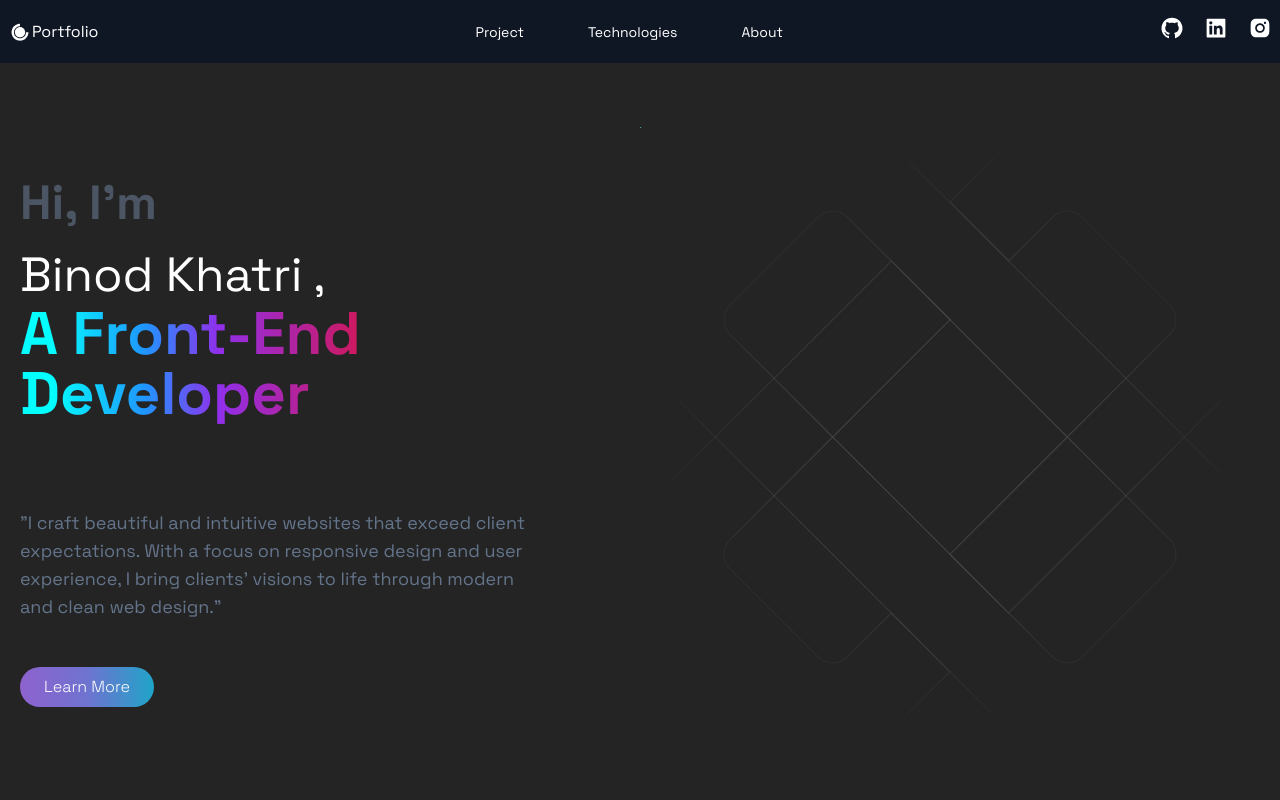
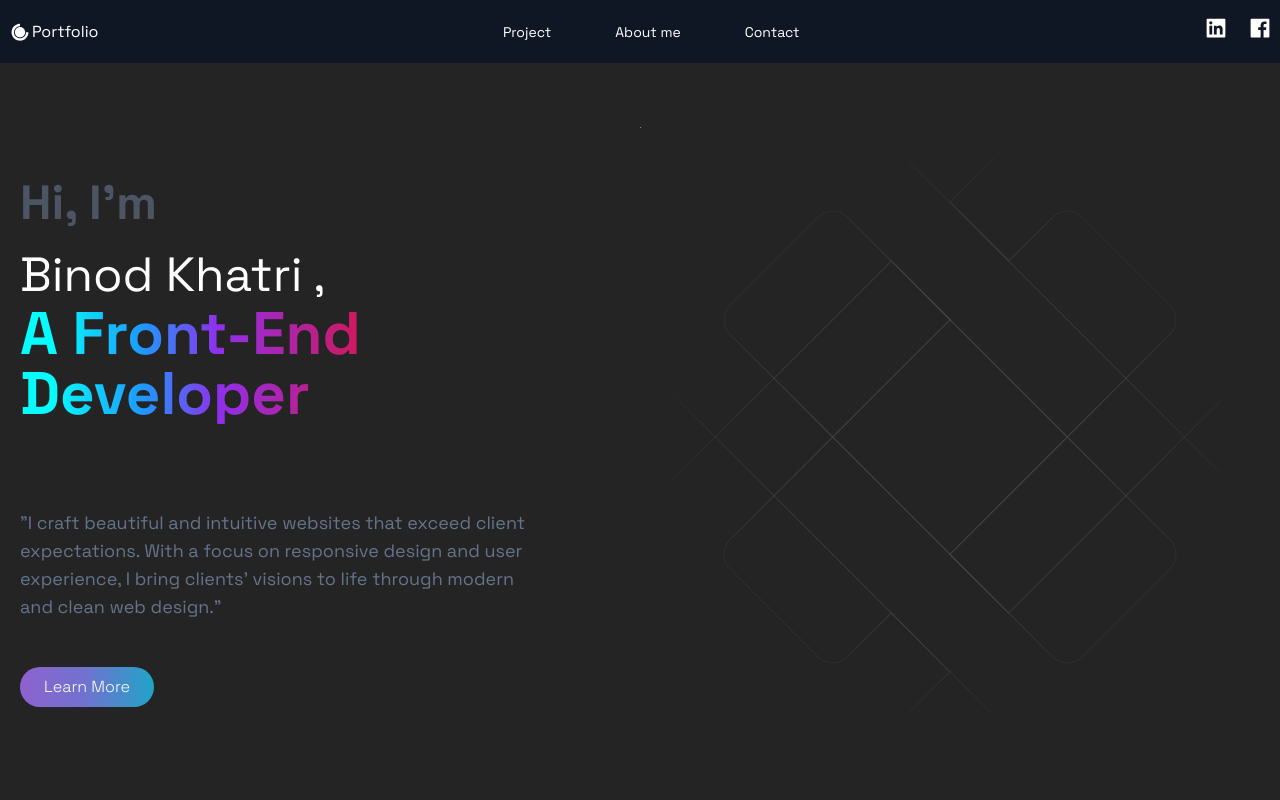
Before and after one commit to binod009/binodkhatriProtfolio, a React (Vite) app: page / in a window 1280 px wide. Shown: the top 800 px of the page. Built offline with nearby package versions, Linux system fonts and the light colour scheme.

Commit message:
new changes

```diff
--- a/src/App.jsx
+++ b/src/App.jsx
@@ -7,7 +7,7 @@ import Navbar from "./component/navbar/Navbar";
 function App() {
   return (
     <>
-      <div className="antialiased scroll-smooth">
+      <div className="antialiased">
         <Navbar />
         <HeroSection />
         <ProjectSection />
--- a/src/component/Hero/HeroSection.jsx
+++ b/src/component/Hero/HeroSection.jsx
@@ -4,7 +4,7 @@ import BackgroundAnimation from "../backgroundanimation/BackgroundAnimation";
 const HeroSection = () => {
   return (
     <>
-      <div className=" flex max-w-[1240px] mx-auto h-full lg:py-16">
+      <div id="home" className=" flex max-w-[1240px] mx-auto h-full lg:py-16">
         <div className="grid items-start sm:grid-col-1 grid-col-1 md:grid-cols-2 md:items-center lg:w-full ">
           <div className="flex justify-center gap-5 py-10  flex-col md:flex-col md:justify-around lg:justify-between lg:gap-5 md:items-start md:h-[100%]">
             <div className="lg:flex py-3 lg:flex-col lg:justify-around lg:gap-1">
--- a/src/component/Project/ProjectSection.jsx
+++ b/src/component/Project/ProjectSection.jsx
@@ -3,7 +3,10 @@ import { project } from "../comon/common";
 const ProjectSection = () => {
   return (
     <>
-      <div className="text-white max-w-[1240px] mx-auto h-full py-10">
+      <div
+        id="project"
+        className="text-white max-w-[1240px] mx-auto h-full py-10"
+      >
         <span className="text-5xl text-white mt-28 font-bold">Projects</span>
         <div className=" grid grid-cols-1 lg:grid-cols-3 gap-5 px-5">
           {project.map((item) => (
--- a/src/component/Timeline/TimelineSection.jsx
+++ b/src/component/Timeline/TimelineSection.jsx
@@ -28,7 +28,7 @@ const timeline = [
 const TimelineSection = () => {
   return (
     <>
-      <div className="max-w-[1240px] mx-auto py-10">
+      <div id="aboutme" className="max-w-[1240px] mx-auto py-10">
         <h2 className="text-5xl text-white font-bold">About Me</h2>
         <Tabs
           centered={true}
--- a/src/component/contact/Contactus.jsx
+++ b/src/component/contact/Contactus.jsx
@@ -13,7 +13,7 @@ const Contactus = () => {
     console.log(e);
   };
   return (
-    <div className="max-w-[1240px] mx-auto h-full">
+    <div id="contact" className="max-w-[1240px] mx-auto h-full">
       <h2 className="text-white font-bold text-5xl py-5">Get In Touch</h2>
       <div className="flex flex-col gap-5 justify-between items-center  md:flex-col md:gap-y-3  lg:flex lg:items-center lg:gap-8 p-4">
         <div className="w-full text-center md:max-w-full md:text-center  bg-[#0f1624] p-5 rounded-md skillshadow h-[24rem]">
--- a/src/component/navbar/Navbar.jsx
+++ b/src/component/navbar/Navbar.jsx
@@ -6,6 +6,7 @@ import {
   AiFillInstagram,
   AiOutlineMenu,
   AiOutlineClose,
+  AiFillFacebook,
 } from "react-icons/ai";
 import { Drawer } from "antd";
 import { FaFacebook } from "react-icons/fa";
@@ -27,22 +28,29 @@ const Navbar = () => {
           </div>
           <div className="hidden lg:block">
             <ul className="text-white text-sm flex jusitfy-between gap-3 items-center lg:gap-[4rem]">
+              <a href="#project">
                 <li className="cursor-pointer">Project</li>
-              <li className="cursor-pointer">Technologies</li>
-              <li className="cursor-pointer">About</li>
+              </a>
+              <a href="#aboutme">
+                <li className="cursor-pointer">About me</li>
+              </a>
+              <a href="#contact">
+                <li className="cursor-pointer">Contact</li>
+              </a>
             </ul>
           </div>
           <div className="hidden lg:block">
             <ul className="text-white inline-flex gap-2 lg:gap-5">
-              <li className="cursor-pointer hover:scale-125 transition ease-in-out">
-                <AiFillGithub color="white" size="1.5rem" />
-              </li>
+              <a href="https://www.linkedin.com/in/binodkhatri00">
                 <li className="cursor-pointer hover:scale-125 transition ease-in-out">
                   <AiFillLinkedin color="white" size="1.5rem" />
                 </li>
+              </a>
+              <a href="https://www.facebook.com/binodkhatri00">
                 <li className="cursor-pointer hover:scale-125 transition ease-in-out">
-                <AiFillInstagram color="white" size="1.5rem" />
+                  <AiFillFacebook color="white" size="1.5rem" />
                 </li>
+              </a>
             </ul>
           </div>
           <div className="lg:hidden">
@@ -75,11 +83,15 @@ const Navbar = () => {
       >
         <div className="divide-y divide-blue-500">
           <ul className="list-none space-y-7 mb-6">
+            <a href="#project">
               <li>PROJECT</li>
-            <li>TECHNOLOGY</li>
-            <li>ABOUT</li>
-            <li>RESUME</li>
+            </a>
+            <a href="#aboutme">
+              <li>ABOUT ME</li>
+            </a>
+            <a href="#contact">
               <li>CONTACT</li>
+            </a>
           </ul>
         </div>
         <hr />
--- a/src/index.css
+++ b/src/index.css
@@ -8,6 +8,7 @@
   margin: 0;
   padding: 0;
   -webkit-tap-highlight-color: transparent !important;
+  scroll-behavior: smooth !important;
 }
 
 body {
```
Lines whose indentation alone changed are shown as unchanged.
